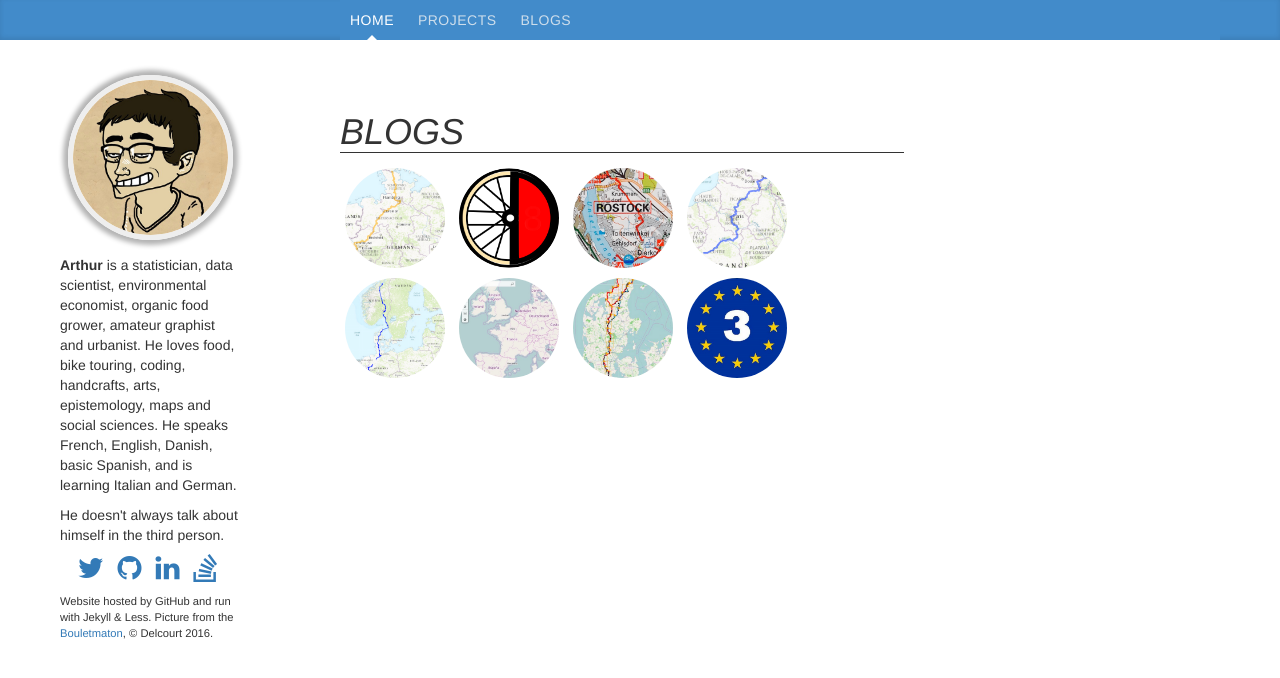
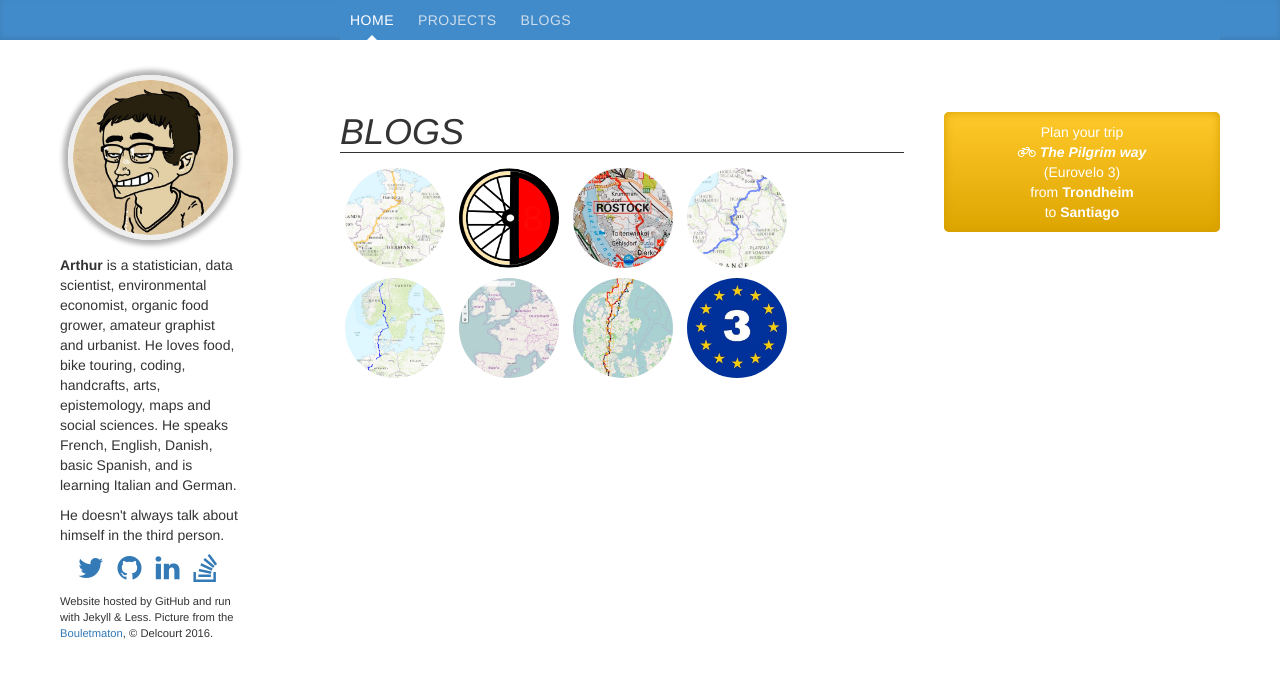
Before and after one commit to katossky/katossky.github.io, a Jekyll site: the page built from index.html, in a window 1280 px wide. Shown: the top 678 px of the page. Built offline with Jekyll 4.4.1, drawn with Linux system fonts in a browser that asks for light colours.

Commit message:
add the project as a button on the right

```diff
--- a/_sass/home.scss
+++ b/_sass/home.scss
@@ -6,9 +6,15 @@ main#home{
   // https://css-tricks.com/snippets/css/a-guide-to-flexbox/
 
   section {
+    height: 100%;
+  }
+  #blog-showcase {
+    padding: 40px 40px 40px 40px;
     width: 70%;
-    height: 100%;
-    padding: 40px 40px 40px 40px;
+  }
+  #project-showcase {
+    width: 30%;
+    margin-top: 40px;
   }
 
   // STYLING ---------------------------------------------------------
@@ -18,6 +24,29 @@ main#home{
     font-style: italic;
   }
 
+  // STYLING OF THE AD-LIKE PROJECT PRESENTATION ---------------------
+  $beg-color: darken(#ffd65e, 10%);
+  $end-color: darken($beg-color, 15%);
+  $sha-color: darken($beg-color, 17%);
+  .project{
+    p{
+      margin: 0px;
+      text-align: center;
+    }
+    -webkit-border-radius: 5px; -moz-border-radius: 5px;border-radius: 5px;
+    padding: 10px 10px 10px 10px;
+    // text-decoration:none; display:inline-block;
+    // text-shadow: -1px -1px 0 rgba(0,0,0,0.3);
+    // font-weight:bold;
+    color: #FFFFFF;
+    box-shadow:         inset 0 0 10px $sha-color;
+    background-image: -webkit-gradient(linear, left top, left bottom, from($beg-color), to($end-color));
+    background-image: -webkit-linear-gradient(top, $beg-color, $end-color);
+    background-image: -moz-linear-gradient(top, $beg-color, $end-color);
+    background-image: -ms-linear-gradient(top, $beg-color, $end-color);
+    background-image: -o-linear-gradient(top, $beg-color, $end-color);
+    background-image: linear-gradient(to bottom, $beg-color, $end-color);filter:progid:DXImageTransform.Microsoft.gradient(GradientType=0,startColorstr=$beg-color, endColorstr=$end-color);
+  }
 
   // STYLING OF THE INDIVIDUAL POST VIGNETTES ------------------------
   .post-list{
--- a/index.html
+++ b/index.html
@@ -21,3 +21,13 @@ title:    Arthur Katossky
     {% endfor %}
   </ul>
 </section>
+
+<section id='project-showcase'>
+  <div class='project'>
+    <p>Plan your trip</p>
+    <p><i class="fa fa-bicycle" aria-hidden="true"></i> <strong><em>The Pilgrim way</em></strong></p>
+    <p>(Eurovelo 3)</p>
+    <p>from <strong>Trondheim</strong></p>
+    <p> to <strong>Santiago</strong></p>
+  </div>
+</section>
```
